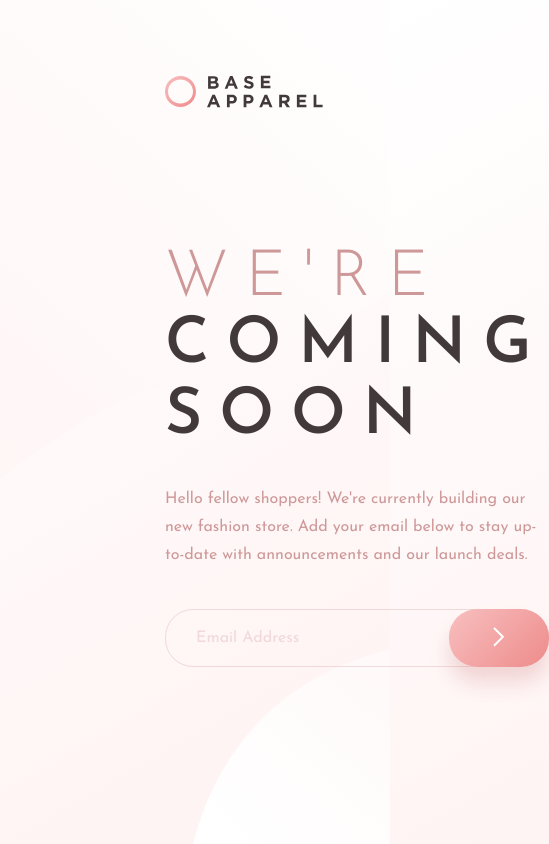
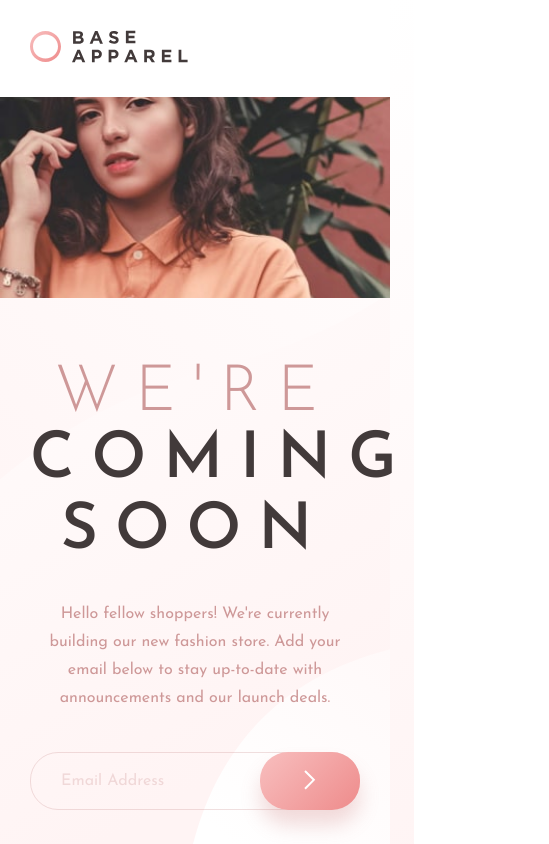
Before and after one commit to sqirum/FM-base-apparel-coming-soon, a plain HTML site: page index.html in a window 390 px wide. Shown: the whole page, 549 px wide, since content can reach past the window. Drawn offline with Linux system fonts and the light colour scheme.

Commit message:
finish exercise

```diff
--- a/index.html
+++ b/index.html
@@ -22,7 +22,7 @@
         Add your email below to stay up-to-date with announcements and our launch deals.
       </p>
 
-      <form action="#">
+      <form>
         <div class="input-email">
           <input id="email-input" type="email" placeholder="Email Address">
           <img id="feedback-icon" class="feedback-icon" src="images/icon-error.svg" alt="icon error">
@@ -32,12 +32,9 @@
         </div>
         <p id="feedback-message" class="feedback-message"></p>
       </form>
-
-
     </main>
   </div>
-  <aside>
-  </aside>
+  <div id="hero-image"></div>
 
   <script src="app.js"></script>
 </body>
--- a/styles.css
+++ b/styles.css
@@ -21,7 +21,7 @@ body {
     background-size: cover;
 }
 
-aside {
+#hero-image {
     flex: 1;
     background-image: url('images/hero-desktop.jpg');
     background-position: center;
@@ -136,3 +136,35 @@ main form .feedback-message{
     flex-basis: 100%;
     height: 0;
 }
+
+@media only screen and (max-width: 576px) {
+    body {
+        flex-direction: column;
+    }
+    #hero-image {
+        margin-top: 97px;
+        background-image: url('images/hero-mobile.jpg');
+        flex: 6;
+    }
+    .content main {
+        margin: 0 30px;
+        text-align: center;
+        margin-top: 64px;
+    }
+    .content {
+        order: 2;
+        flex: 1;
+    }
+    .content header {
+        position: absolute;
+        padding: 30px;
+        margin: 0;
+        top: 0;
+        left: 0;
+        width: 100%;
+        background-color: white;
+    }
+    main form .feedback-message{
+        text-align: start;
+    }
+}
```
